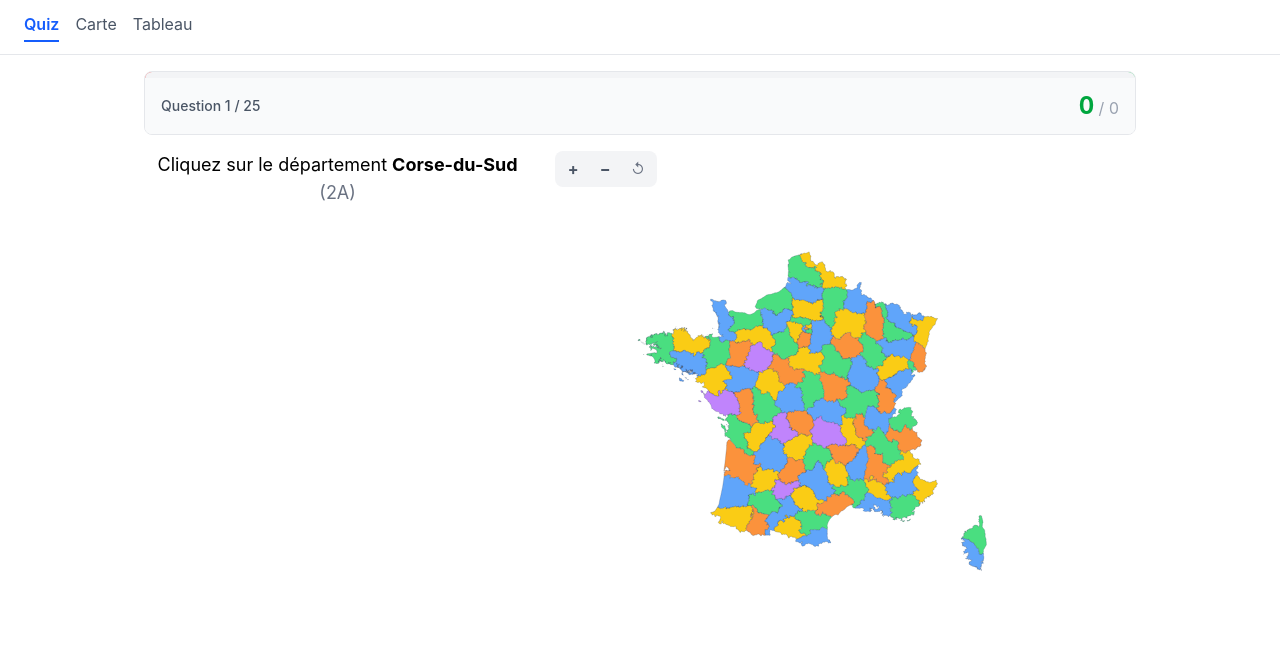
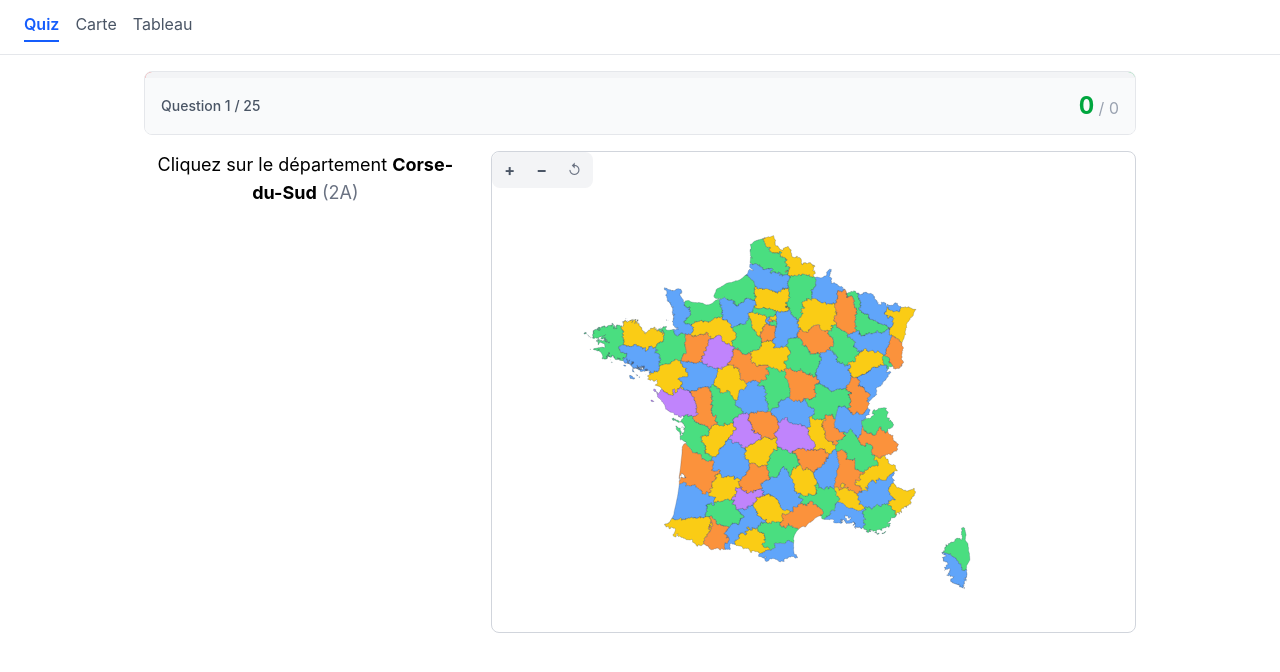
Before and after one commit to mfranceschi/FrDepartements, a React (Vite) app: page /quiz in a window 1280 px wide. Both pictures are taken after a click on the button "Commencer". Shown: the top 672 px of the page. Built offline with nearby package versions, Linux system fonts and the light colour scheme.

Commit message:
refactor(quiz): adjust layout for question components by changing grid column ratios and adding borders to the map

```diff
--- a/src/components/quiz/types-questions/QuestionDevinerNomDeptCarte.tsx
+++ b/src/components/quiz/types-questions/QuestionDevinerNomDeptCarte.tsx
@@ -22,7 +22,7 @@ export default function QuestionDevinerNomDeptCarte({
   const regionFeatures = geoData.regions.features as Feature[];
 
   return (
-    <div className="flex flex-col md:grid md:grid-cols-[2fr_3fr] gap-6 items-start">
+    <div className="flex flex-col md:grid md:grid-cols-[1fr_2fr] gap-6 items-start">
       {/* Colonne gauche : énoncé + choix QCM + bouton */}
       <div className="flex flex-col gap-4">
         <p className="text-center text-lg">Quel est ce département ?</p>
@@ -53,6 +53,7 @@ export default function QuestionDevinerNomDeptCarte({
       </div>
 
       {/* Colonne droite : carte */}
+      <div className="border border-gray-300 rounded-lg overflow-hidden">
         <CarteFrance
           key={question.id}
           features={{ departements: deptFeatures, regions: regionFeatures }}
@@ -63,5 +64,6 @@ export default function QuestionDevinerNomDeptCarte({
           highlightVariant="target"
         />
       </div>
+    </div>
   );
 }
--- a/src/components/quiz/types-questions/QuestionDevinerNomRegionCarte.tsx
+++ b/src/components/quiz/types-questions/QuestionDevinerNomRegionCarte.tsx
@@ -22,7 +22,7 @@ export default function QuestionDevinerNomRegionCarte({
   const regionFeatures = geoData.regions.features as Feature[];
 
   return (
-    <div className="flex flex-col md:grid md:grid-cols-[2fr_3fr] gap-6 items-start">
+    <div className="flex flex-col md:grid md:grid-cols-[1fr_2fr] gap-6 items-start">
       {/* Colonne gauche : énoncé + choix QCM + bouton */}
       <div className="flex flex-col gap-4">
         <p className="text-center text-lg">Quelle est cette région ?</p>
@@ -53,6 +53,7 @@ export default function QuestionDevinerNomRegionCarte({
       </div>
 
       {/* Colonne droite : carte */}
+      <div className="border border-gray-300 rounded-lg overflow-hidden">
         <CarteFrance
           key={question.id}
           features={{ departements: deptFeatures, regions: regionFeatures }}
@@ -63,5 +64,6 @@ export default function QuestionDevinerNomRegionCarte({
           highlightVariant="target"
         />
       </div>
+    </div>
   );
 }
--- a/src/components/quiz/types-questions/QuestionTrouverDeptCarte.tsx
+++ b/src/components/quiz/types-questions/QuestionTrouverDeptCarte.tsx
@@ -27,7 +27,7 @@ export default function QuestionTrouverDeptCarte({
   };
 
   return (
-    <div className="flex flex-col md:grid md:grid-cols-[2fr_3fr] gap-6 items-start">
+    <div className="flex flex-col md:grid md:grid-cols-[1fr_2fr] gap-6 items-start">
       {/* Colonne gauche : énoncé + feedback + bouton */}
       <div className="flex flex-col gap-4">
         <p className="text-center text-lg">
@@ -66,6 +66,7 @@ export default function QuestionTrouverDeptCarte({
       </div>
 
       {/* Colonne droite : carte */}
+      <div className="border border-gray-300 rounded-lg overflow-hidden">
         <CarteFrance
           key={question.id}
           features={{ departements: deptFeatures, regions: regionFeatures }}
@@ -78,5 +79,6 @@ export default function QuestionTrouverDeptCarte({
           onFeatureClick={(code) => handleClick(code)}
         />
       </div>
+    </div>
   );
 }
--- a/src/components/quiz/types-questions/QuestionTrouverRegionCarte.tsx
+++ b/src/components/quiz/types-questions/QuestionTrouverRegionCarte.tsx
@@ -27,7 +27,7 @@ export default function QuestionTrouverRegionCarte({
   };
 
   return (
-    <div className="flex flex-col md:grid md:grid-cols-[2fr_3fr] gap-6 items-start">
+    <div className="flex flex-col md:grid md:grid-cols-[1fr_2fr] gap-6 items-start">
       {/* Colonne gauche : énoncé + feedback + bouton */}
       <div className="flex flex-col gap-4">
         <p className="text-center text-lg">
@@ -64,6 +64,7 @@ export default function QuestionTrouverRegionCarte({
       </div>
 
       {/* Colonne droite : carte */}
+      <div className="border border-gray-300 rounded-lg overflow-hidden">
         <CarteFrance
           key={question.id}
           features={{ departements: deptFeatures, regions: regionFeatures }}
@@ -76,5 +77,6 @@ export default function QuestionTrouverRegionCarte({
           onFeatureClick={(code) => handleClick(code)}
         />
       </div>
+    </div>
   );
 }
```
Lines whose indentation alone changed are shown as unchanged.
